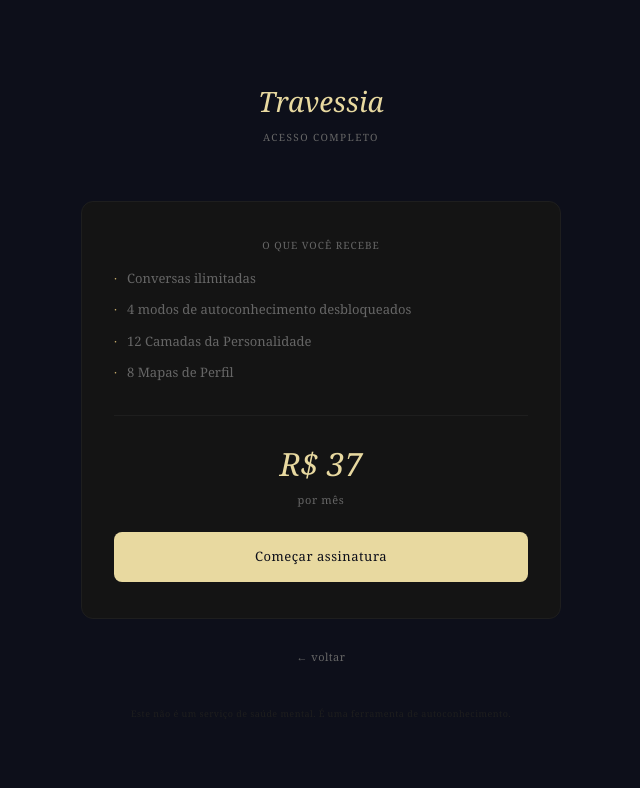
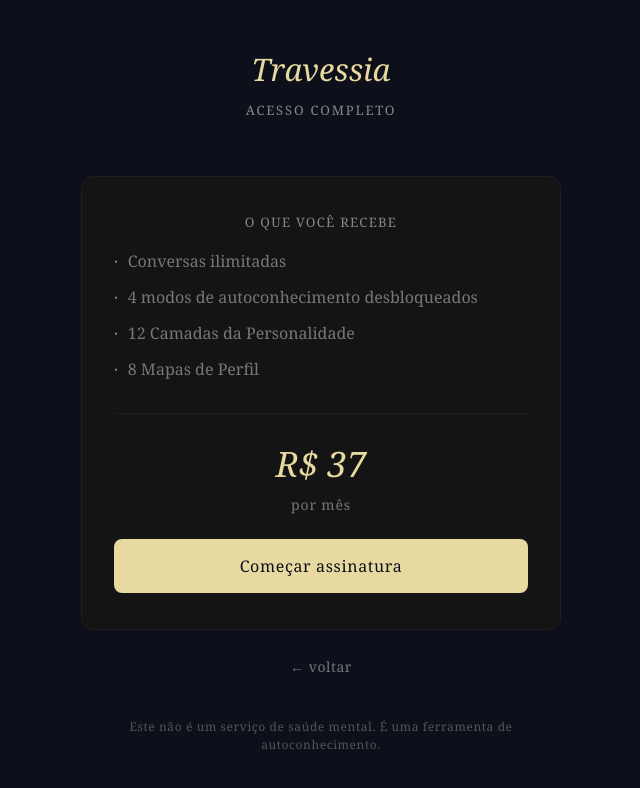
Before and after one commit to Lucasperlop/travessia, a Next.js app: page /assinar in a window 1280 px wide. Shown: the top 788 px of the page, without its empty margins (319-959 px from the left). Built offline with nearby package versions, Linux system fonts and the light colour scheme; no server answers.

Commit message:
claridade e tipografia: login, perfil, assinar, nova-senha

```diff
--- a/app/assinar/page.tsx
+++ b/app/assinar/page.tsx
@@ -24,16 +24,16 @@ export default function Assinar() {
     <main style={{ minHeight: '100vh', background: 'var(--background)', display: 'flex', alignItems: 'center', justifyContent: 'center', fontFamily: 'Georgia, serif', padding: '24px' }}>
       <div style={{ width: '100%', maxWidth: '480px', textAlign: 'center' }}>
 
-        <h1 style={{ color: 'var(--foreground)', fontSize: '28px', fontWeight: '300', fontStyle: 'italic', marginBottom: '8px' }}>
+        <h1 style={{ color: 'var(--foreground)', fontSize: '31px', fontWeight: '300', fontStyle: 'italic', marginBottom: '8px' }}>
           Travessia
         </h1>
-        <p style={{ color: 'var(--text-muted)', fontSize: '10px', letterSpacing: '0.14em', textTransform: 'uppercase', marginBottom: '56px' }}>
+        <p style={{ color: '#888', fontSize: '13px', letterSpacing: '0.14em', textTransform: 'uppercase', marginBottom: '56px' }}>
           Acesso completo
         </p>
 
         <div style={{ background: 'var(--bg-surface)', border: '1px solid var(--border-surface)', borderRadius: '12px', padding: '36px 32px', marginBottom: '24px' }}>
 
-          <p style={{ color: 'var(--text-muted)', fontSize: '10px', letterSpacing: '0.1em', textTransform: 'uppercase', marginBottom: '16px' }}>
+          <p style={{ color: '#888', fontSize: '13px', letterSpacing: '0.1em', textTransform: 'uppercase', marginBottom: '16px' }}>
             O que você recebe
           </p>
 
@@ -45,17 +45,17 @@ export default function Assinar() {
               '8 Mapas de Perfil',
             ].map((item, i) => (
               <div key={i} style={{ display: 'flex', alignItems: 'flex-start', gap: '10px' }}>
-                <span style={{ color: 'var(--accent)', fontSize: '12px', marginTop: '1px', flexShrink: 0 }}>·</span>
-                <span style={{ color: 'var(--text-muted)', fontSize: '13px', lineHeight: '1.5' }}>{item}</span>
+                <span style={{ color: 'var(--accent)', fontSize: '15px', marginTop: '1px', flexShrink: 0 }}>·</span>
+                <span style={{ color: '#777', fontSize: '16px', lineHeight: '1.5' }}>{item}</span>
               </div>
             ))}
           </div>
 
           <div style={{ borderTop: '1px solid var(--border-surface)', paddingTop: '24px', marginBottom: '24px' }}>
-            <p style={{ color: 'var(--foreground)', fontSize: '32px', fontWeight: '300', fontStyle: 'italic', marginBottom: '4px' }}>
+            <p style={{ color: 'var(--foreground)', fontSize: '35px', fontWeight: '300', fontStyle: 'italic', marginBottom: '4px' }}>
               R$ 37
             </p>
-            <p style={{ color: 'var(--text-muted)', fontSize: '11px', letterSpacing: '0.06em' }}>
+            <p style={{ color: '#777', fontSize: '14px', letterSpacing: '0.06em' }}>
               por mês
             </p>
           </div>
@@ -63,18 +63,18 @@ export default function Assinar() {
           <button
             onClick={handleAssinar}
             disabled={loading}
-            style={{ width: '100%', background: 'var(--cta-bg)', border: 'none', borderRadius: '8px', padding: '15px', color: 'var(--cta-text)', fontSize: '13px', fontFamily: 'Georgia, serif', cursor: loading ? 'wait' : 'pointer', letterSpacing: '0.04em' }}
+            style={{ width: '100%', background: 'var(--cta-bg)', border: 'none', borderRadius: '8px', padding: '15px', color: 'var(--cta-text)', fontSize: '16px', fontFamily: 'Georgia, serif', cursor: loading ? 'wait' : 'pointer', letterSpacing: '0.04em' }}
           >
             {loading ? 'Redirecionando...' : 'Começar assinatura'}
           </button>
 
         </div>
 
-        <span onClick={() => router.push('/')} style={{ color: 'var(--text-muted)', fontSize: '11px', cursor: 'pointer', letterSpacing: '0.04em' }}>
+        <span onClick={() => router.push('/')} style={{ color: '#777', fontSize: '14px', cursor: 'pointer', letterSpacing: '0.04em' }}>
           ← voltar
         </span>
 
-        <p style={{ color: 'var(--border-surface)', fontSize: '9px', marginTop: '40px', letterSpacing: '0.05em' }}>
+        <p style={{ color: '#555', fontSize: '12px', marginTop: '40px', letterSpacing: '0.05em' }}>
           Este não é um serviço de saúde mental. É uma ferramenta de autoconhecimento.
         </p>
 
--- a/app/login/page.tsx
+++ b/app/login/page.tsx
@@ -49,7 +49,7 @@ export default function Login() {
     borderRadius: '8px',
     padding: '13px 16px',
     color: 'var(--text-secondary)',
-    fontSize: '14px',
+    fontSize: '16px',
     fontFamily: 'Georgia, serif',
     outline: 'none',
     boxSizing: 'border-box' as const,
@@ -65,7 +65,7 @@ export default function Login() {
           <h1 style={{ color: 'var(--foreground)', fontSize: '32px', fontWeight: '300', fontStyle: 'italic', marginBottom: '8px' }}>
             Travessia
           </h1>
-          <p style={{ color: 'var(--text-muted)', fontSize: '10px', letterSpacing: '0.14em', textTransform: 'uppercase' }}>
+          <p style={{ color: '#888', fontSize: '13px', letterSpacing: '0.14em', textTransform: 'uppercase' }}>
             {modo === 'entrar' ? 'Bem-vindo de volta' : modo === 'cadastrar' ? 'Começar a jornada' : 'Recuperar acesso'}
           </p>
         </div>
@@ -87,7 +87,7 @@ export default function Login() {
                 onChange={e => setAceitouTermos(e.target.checked)}
                 style={{ marginTop: '2px', accentColor: 'var(--accent)', width: '14px', height: '14px', flexShrink: 0 }}
               />
-              <span style={{ color: 'var(--text-muted)', fontSize: '11px', lineHeight: '1.6' }}>
+              <span style={{ color: '#888', fontSize: '14px', lineHeight: '1.6' }}>
                 Li e concordo com a{' '}
                 <a href='/privacidade' target='_blank' style={{ color: 'var(--accent)', textDecoration: 'underline' }}>
                   Política de Privacidade
@@ -97,20 +97,20 @@ export default function Login() {
           )}
 
           {/* Feedback */}
-          {erro     && <p style={{ color: 'var(--error)',    fontSize: '12px', textAlign: 'center', margin: '0' }}>{erro}</p>}
-          {mensagem && <p style={{ color: 'var(--foreground)', fontSize: '12px', textAlign: 'center', margin: '0' }}>{mensagem}</p>}
+          {erro     && <p style={{ color: 'var(--error)',     fontSize: '14px', textAlign: 'center', margin: '0' }}>{erro}</p>}
+          {mensagem && <p style={{ color: 'var(--foreground)', fontSize: '14px', textAlign: 'center', margin: '0' }}>{mensagem}</p>}
 
           {/* Botão principal */}
           <button
             onClick={handleSubmit}
             disabled={loading || ctaBloqueado}
             style={{
-              background:  ctaBloqueado ? 'var(--bg-hover)'   : 'var(--cta-bg)',
-              color:       ctaBloqueado ? 'var(--text-muted)'  : 'var(--cta-text)',
+              background: ctaBloqueado ? 'var(--bg-hover)' : 'var(--cta-bg)',
+              color:      ctaBloqueado ? '#666'            : 'var(--cta-text)',
               border: 'none',
               borderRadius: '8px',
               padding: '14px',
-              fontSize: '13px',
+              fontSize: '16px',
               fontFamily: 'Georgia, serif',
               cursor: ctaBloqueado ? 'not-allowed' : 'pointer',
               marginTop: '4px',
@@ -130,8 +130,8 @@ export default function Login() {
                   border: '1px solid var(--border-surface)',
                   borderRadius: '8px',
                   padding: '13px',
-                  color: 'var(--text-muted)',
-                  fontSize: '13px',
+                  color: '#888',
+                  fontSize: '16px',
                   fontFamily: 'Georgia, serif',
                   cursor: 'pointer',
                   display: 'flex',
@@ -140,12 +140,12 @@ export default function Login() {
                   gap: '8px',
                 }}
               >
-                <span style={{ fontSize: '13px', fontWeight: '600', color: 'var(--text-muted)' }}>G</span>
+                <span style={{ fontSize: '16px', fontWeight: '600', color: '#888' }}>G</span>
                 Entrar com Google
               </button>
               <p
                 onClick={() => { setModo('resetar'); setErro(''); setMensagem('') }}
-                style={{ color: 'var(--text-muted)', fontSize: '11px', textAlign: 'center', cursor: 'pointer', marginTop: '4px' }}
+                style={{ color: '#777', fontSize: '14px', textAlign: 'center', cursor: 'pointer', marginTop: '4px' }}
               >
                 Esqueci minha senha
               </p>
@@ -155,7 +155,7 @@ export default function Login() {
           {/* Alternar modo */}
           <p
             onClick={() => { setModo(modo === 'entrar' ? 'cadastrar' : 'entrar'); setErro(''); setMensagem(''); setAceitouTermos(false) }}
-            style={{ color: 'var(--text-muted)', fontSize: '12px', textAlign: 'center', cursor: 'pointer', marginTop: '8px' }}
+            style={{ color: '#777', fontSize: '15px', textAlign: 'center', cursor: 'pointer', marginTop: '8px' }}
           >
             {modo === 'entrar' ? 'Não tem conta? Cadastrar' : modo === 'cadastrar' ? 'Já tem conta? Entrar' : 'Voltar para o login'}
           </p>
@@ -163,13 +163,12 @@ export default function Login() {
         </div>
 
         {/* Disclaimer */}
-        <p style={{ color: 'var(--border-surface)', fontSize: '9px', textAlign: 'center', marginTop: '40px', letterSpacing: '0.05em' }}>
+        <p style={{ color: '#555', fontSize: '12px', textAlign: 'center', marginTop: '40px', letterSpacing: '0.05em' }}>
           Este não é um serviço de saúde mental. É uma ferramenta de autoconhecimento.
         </p>
 
       </div>
 
-      {/* Autofill override — usa variáveis CSS */}
       <style>{`
         input:-webkit-autofill,
         input:-webkit-autofill:hover,
--- a/app/perfil/page.tsx
+++ b/app/perfil/page.tsx
@@ -61,7 +61,7 @@ export default function Perfil() {
   }
 
   const labelStyle = {
-    color: 'var(--text-muted)',
+    color: '#888',
     fontSize: '14px',
     marginBottom: '6px',
     display: 'block' as const,
@@ -86,7 +86,7 @@ export default function Perfil() {
           <h1 style={{ color: 'var(--foreground)', fontSize: '31px', fontWeight: '300', fontStyle: 'italic', textAlign: 'center', marginBottom: '8px' }}>
             Travessia
           </h1>
-          <p style={{ color: 'var(--text-muted)', fontSize: '13px', textAlign: 'center', letterSpacing: '0.14em', textTransform: 'uppercase', marginBottom: '40px' }}>
+          <p style={{ color: '#888', fontSize: '13px', textAlign: 'center', letterSpacing: '0.14em', textTransform: 'uppercase', marginBottom: '40px' }}>
             Antes de começar
           </p>
           <div style={{ display: 'flex', flexDirection: 'column', gap: '16px' }}>
@@ -108,7 +108,7 @@ export default function Perfil() {
               style={{
                 background: !nomeChamado ? 'var(--bg-hover)' : 'var(--cta-bg)',
                 border: 'none', borderRadius: '8px', padding: '14px',
-                color: !nomeChamado ? 'var(--text-muted)' : 'var(--cta-text)',
+                color: !nomeChamado ? '#666' : 'var(--cta-text)',
                 fontSize: '16px', fontFamily: 'Georgia, serif',
                 cursor: !nomeChamado ? 'not-allowed' : 'pointer', marginTop: '8px',
               }}
@@ -116,7 +116,7 @@ export default function Perfil() {
               {loading ? '...' : 'Começar minha Travessia'}
             </button>
           </div>
-          <p style={{ color: 'var(--border-surface)', fontSize: '12px', textAlign: 'center', marginTop: '32px', letterSpacing: '0.05em' }}>
+          <p style={{ color: '#555', fontSize: '12px', textAlign: 'center', marginTop: '32px', letterSpacing: '0.05em' }}>
             Este não é um serviço de saúde mental. É uma ferramenta de autoconhecimento.
           </p>
         </div>
@@ -132,7 +132,7 @@ export default function Perfil() {
 
         {/* Header */}
         <div style={{ display: 'flex', alignItems: 'center', justifyContent: 'space-between', marginBottom: '40px' }}>
-          <span onClick={() => router.push('/')} style={{ color: 'var(--text-muted)', fontSize: '15px', cursor: 'pointer', letterSpacing: '0.04em' }}>← voltar</span>
+          <span onClick={() => router.push('/')} style={{ color: '#888', fontSize: '15px', cursor: 'pointer', letterSpacing: '0.04em' }}>← voltar</span>
           <h1 style={{ color: 'var(--foreground)', fontSize: '23px', fontWeight: '300', fontStyle: 'italic', margin: 0 }}>Travessia</h1>
           <span style={{ width: '48px' }} />
         </div>
@@ -147,7 +147,7 @@ export default function Perfil() {
                 background: 'none', border: 'none',
                 borderBottom: aba === a ? '1px solid var(--accent)' : '1px solid transparent',
                 marginBottom: '-1px', padding: '10px 20px',
-                color: aba === a ? 'var(--foreground)' : 'var(--text-muted)',
+                color: aba === a ? 'var(--foreground)' : '#777',
                 fontSize: '15px', fontFamily: 'Georgia, serif',
                 cursor: 'pointer', letterSpacing: '0.08em', textTransform: 'uppercase' as const,
               }}
@@ -174,7 +174,7 @@ export default function Perfil() {
             </div>
             <div>
               <label style={labelStyle}>Email</label>
-              <input type="text" value={email} disabled style={{ ...inputStyle, color: 'var(--text-muted)', cursor: 'not-allowed' }} />
+              <input type="text" value={email} disabled style={{ ...inputStyle, color: '#666', cursor: 'not-allowed' }} />
             </div>
             <button
               onClick={salvarPerfil}
@@ -191,11 +191,11 @@ export default function Perfil() {
           <div style={{ display: 'flex', flexDirection: 'column', gap: '24px' }}>
 
             <div style={{ background: 'var(--bg-surface)', border: '1px solid var(--border-surface)', borderRadius: '10px', padding: '20px' }}>
-              <p style={{ color: 'var(--text-muted)', fontSize: '13px', letterSpacing: '0.1em', textTransform: 'uppercase', marginBottom: '8px' }}>Plano atual</p>
+              <p style={{ color: '#888', fontSize: '13px', letterSpacing: '0.1em', textTransform: 'uppercase', marginBottom: '8px' }}>Plano atual</p>
               <p style={{ color: 'var(--foreground)', fontSize: '21px', fontStyle: 'italic', marginBottom: '4px' }}>
                 {assinante ? 'Assinante' : 'Gratuito'}
               </p>
-              <p style={{ color: 'var(--text-muted)', fontSize: '15px' }}>
+              <p style={{ color: '#777', fontSize: '15px' }}>
                 {assinante ? 'R$ 37/mês · acesso completo' : '10 mensagens gratuitas por conversa'}
               </p>
               {!assinante && (
@@ -210,8 +210,8 @@ export default function Perfil() {
 
             {assinante && (
               <div style={{ background: 'var(--bg-surface)', border: '1px solid var(--border-surface)', borderRadius: '10px', padding: '20px' }}>
-                <p style={{ color: 'var(--text-muted)', fontSize: '13px', letterSpacing: '0.1em', textTransform: 'uppercase', marginBottom: '8px' }}>Cancelar assinatura</p>
-                <p style={{ color: 'var(--text-muted)', fontSize: '15px', lineHeight: '1.6' }}>
+                <p style={{ color: '#888', fontSize: '13px', letterSpacing: '0.1em', textTransform: 'uppercase', marginBottom: '8px' }}>Cancelar assinatura</p>
+                <p style={{ color: '#777', fontSize: '15px', lineHeight: '1.6' }}>
                   Para cancelar, envie um email para{' '}
                   <span style={{ color: 'var(--accent)' }}>travessia.chat@gmail.com</span>{' '}
                   com o assunto "Cancelar assinatura". Processamos em até 24h.
@@ -220,8 +220,8 @@ export default function Perfil() {
             )}
 
             <div style={{ background: 'var(--bg-surface)', border: '1px solid var(--border-surface)', borderRadius: '10px', padding: '20px' }}>
-              <p style={{ color: 'var(--text-muted)', fontSize: '13px', letterSpacing: '0.1em', textTransform: 'uppercase', marginBottom: '8px' }}>Excluir conta</p>
-              <p style={{ color: 'var(--text-muted)', fontSize: '15px', lineHeight: '1.6' }}>
+              <p style={{ color: '#888', fontSize: '13px', letterSpacing: '0.1em', textTransform: 'uppercase', marginBottom: '8px' }}>Excluir conta</p>
+              <p style={{ color: '#777', fontSize: '15px', lineHeight: '1.6' }}>
                 Para excluir sua conta e todos os seus dados, envie um email para{' '}
                 <span style={{ color: 'var(--accent)' }}>travessia.chat@gmail.com</span>{' '}
                 com o assunto "Excluir minha conta". Processamos em até 30 dias conforme nossa Política de Privacidade.
@@ -229,7 +229,7 @@ export default function Perfil() {
             </div>
 
             <div style={{ borderTop: '1px solid var(--border-surface)', paddingTop: '20px' }}>
-              <button onClick={sair} style={{ background: 'none', border: 'none', color: 'var(--text-muted)', fontSize: '15px', fontFamily: 'Georgia, serif', cursor: 'pointer', padding: '0' }}>
+              <button onClick={sair} style={{ background: 'none', border: 'none', color: '#777', fontSize: '15px', fontFamily: 'Georgia, serif', cursor: 'pointer', padding: '0' }}>
                 Sair da conta
               </button>
             </div>
@@ -237,7 +237,7 @@ export default function Perfil() {
           </div>
         )}
 
-        <p style={{ color: 'var(--border-surface)', fontSize: '12px', textAlign: 'center', marginTop: '48px', letterSpacing: '0.05em' }}>
+        <p style={{ color: '#555', fontSize: '12px', textAlign: 'center', marginTop: '48px', letterSpacing: '0.05em' }}>
           Este não é um serviço de saúde mental. É uma ferramenta de autoconhecimento.
         </p>
 
```
Also changed, not shown: app/nova-senha/page.tsx (+7 -7 lines).
